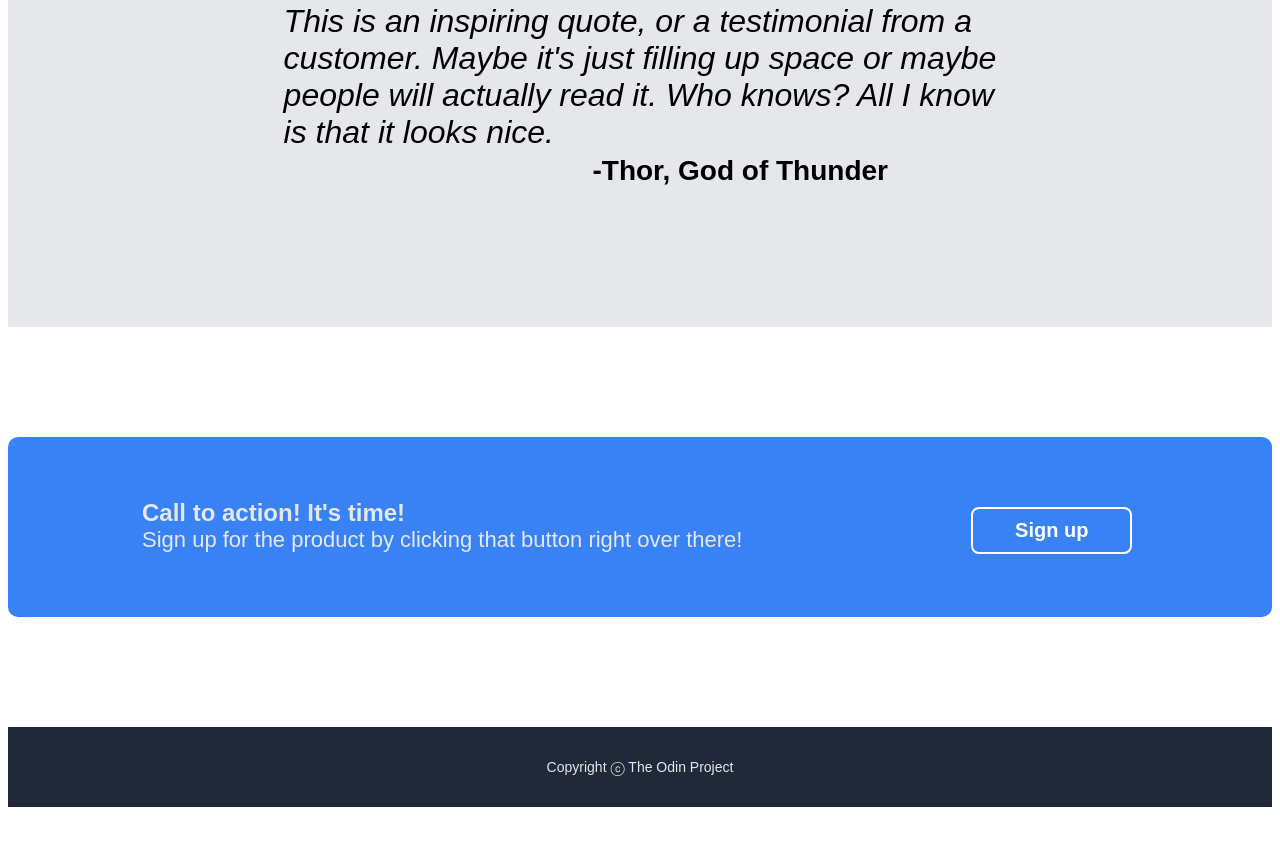
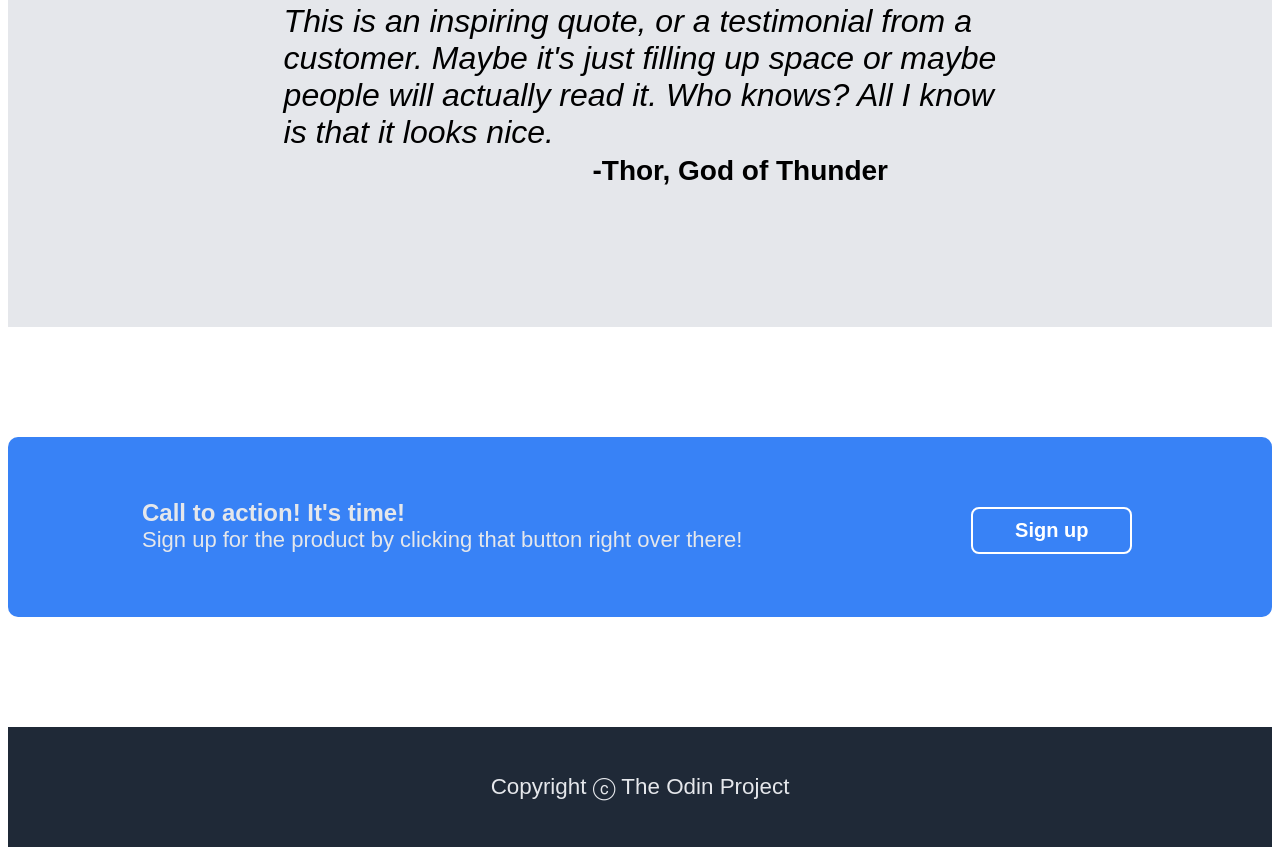
Before and after one commit to KevinNunez-kn/Odin-Web-page, a plain HTML site: page index.HTML in a window 1280 px wide. Shown: the part 1088-1943 px from the top of the page. Before the commit the page ends 1903 px from the top, so only its background shows below. Drawn offline with Linux system fonts and the light colour scheme.

Commit message:
Changed .footer_text font-size and height.

```diff
--- a/index.scss
+++ b/index.scss
@@ -258,5 +258,5 @@ body{
   background: #1F2937;
   height: 80px;
   width: auto;
-  font-size: 14px;
+  font-size: 4rem;
 }
```
Also changed, not shown: index.css.
